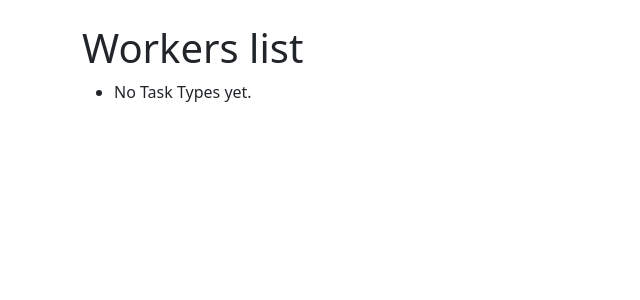
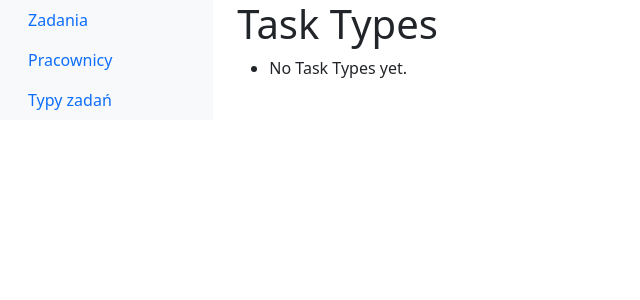
Before and after one commit to Qbaldo/IT_task_manager, a Django app: page /task-types/ in a window 1280 px wide. Shown: the top 300 px of the page, without its empty margins (0-640 px from the left). Run offline with Django 5.2, Linux system fonts and the light colour scheme.

Commit message:
Add sidebar

```diff
--- a/IT_task_manager/templates/base.html
+++ b/IT_task_manager/templates/base.html
@@ -7,8 +7,14 @@
   <link href="https://cdn.jsdelivr.net/npm/bootstrap@5.3.0/dist/css/bootstrap.min.css" rel="stylesheet">
 </head>
 <body>
-  <div class="container mt-4">
-    {% block content %}{% endblock %}
-  </div>
+    <div class="container-fluid">
+        <div class="row">
+            {% include 'sidebar.html' %}
+
+            <main class="col-md-9 ms-sm-auto col-lg-10 px-md-4 pt-0 mt-0">
+                {% block content %}{% endblock %}
+            </main>
+        </div>
+    </div>
 </body>
 </html>
--- /dev/null
+++ b/IT_task_manager/templates/sidebar.html
@@ -0,0 +1,23 @@
+<nav id="sidebar" class="col-md-3 col-lg-2 d-md-block bg-light sidebar">
+    <div class="position-sticky">
+        <ul class="nav flex-column">
+            <li class="nav-item">
+                <a class="nav-link" href="{% url 'task-list' %}">
+                    Zadania
+                </a>
+            </li>
+
+            <li class="nav-item">
+                <a class="nav-link" href="{% url 'worker-list' %}">
+                    Pracownicy
+                </a>
+            </li>
+
+            <li class="nav-item">
+                <a class="nav-link" href="{% url 'task-type-list' %}">
+                    Typy zadań
+                </a>
+            </li>
+        </ul>
+    </div>
+</nav>
--- a/IT_task_manager/templates/task_manager/task_types_list.html
+++ b/IT_task_manager/templates/task_manager/task_types_list.html
@@ -2,7 +2,7 @@
 
 {% block content %}
   <h1>
-    Workers list
+    Task Types
   </h1>
   <ul>
     {% for tasktype in task_type_list %}
```
